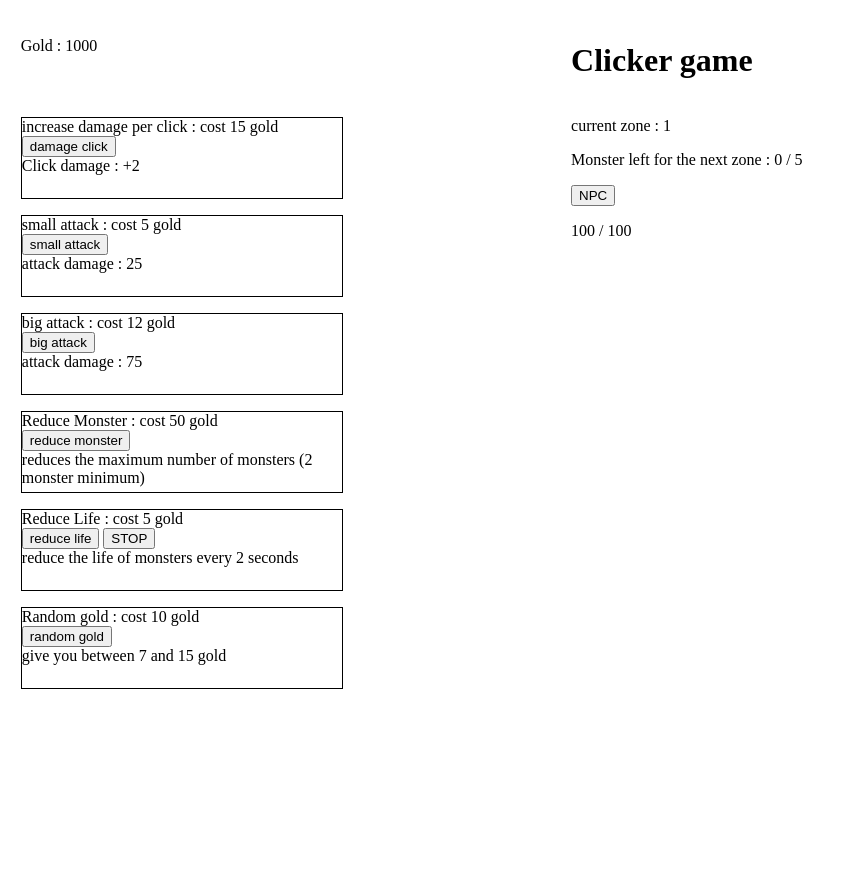
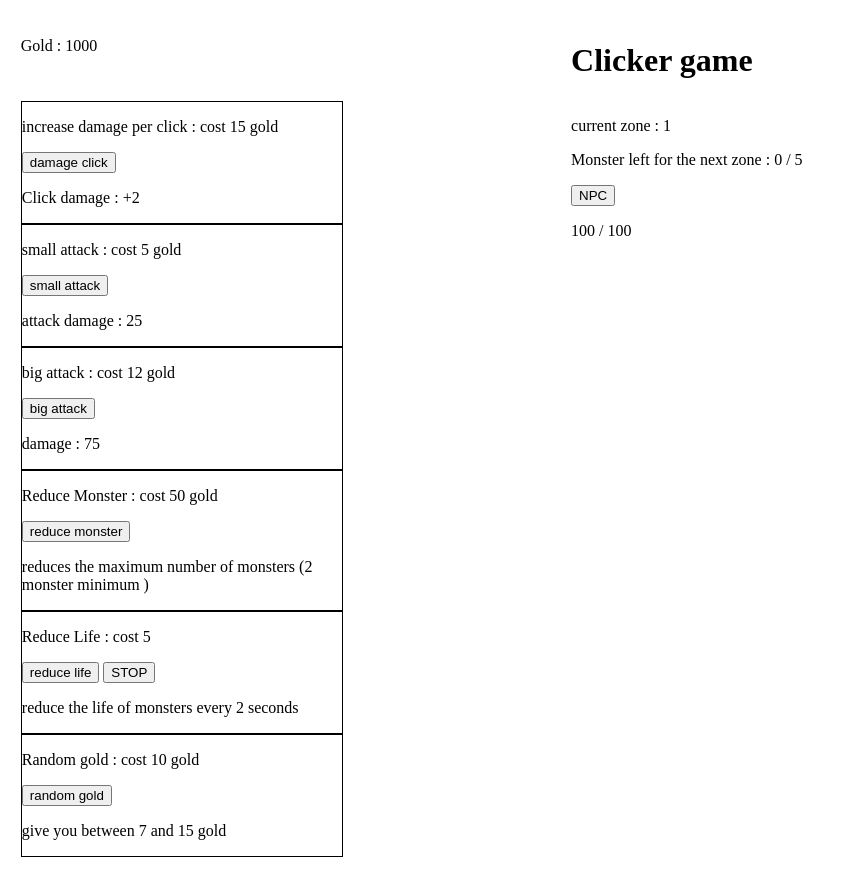
Before and after one commit to SacleuxBenoit/clicker-game, a PHP site: page /game/clicker.php in a window 1280 px wide. Shown: the whole page, without its empty margins (0-844 px from the left). Before the commit the page ends 689 px from the top, so only its background shows below. Run offline with PHP 8.4, Linux system fonts and the light colour scheme.

Commit message:
reorganization of the part nav :arrow_right: clicker.php... delete height for .parNav :arrow_right:  style.css

```diff
--- a/game/clicker.php
+++ b/game/clicker.php
@@ -16,29 +16,42 @@
 
     <nav class="navDamage">
 
-        <p class="parNav">increase damage per click : cost 15 gold <br> <button onclick="damageClick()" id="ButtonDamageClick">damage click</button>
-        <br> Click damage : +2
-        </p>
+        <div class="parNav">
+            <p>increase damage per click : cost 15 gold</p>
+            <button onclick="damageClick()" id="ButtonDamageClick">damage click</button>
+            <p>Click damage : +2</p>
+        </div>
 
-        <p class="parNav">small attack : cost 5 gold <br> <button onclick="smallAttack()" id="ButtonSmallAttack">small attack</button>
-        <br> attack damage : 25
-        </p>
+        <div class="parNav">
+            <p>small attack : cost 5 gold</p>
+            <button onclick="smallAttack()" id="ButtonSmallAttack">small attack</button>
+            <p>attack damage : 25</p>
+        </div>
 
-        <p class="parNav">big attack : cost 12 gold <br> <button onclick="bigAttack()"  id="ButtonBigAttack">big attack</button>
-        <br> attack damage : 75
-        </p>
+        <div class="parNav">
+            <p>big attack : cost 12 gold</p>
+            <button onclick="bigAttack()"  id="ButtonBigAttack">big attack</button>
+            <p>damage : 75</p>
+        </div>
 
-        <p class="parNav">Reduce Monster : cost 50 gold <br> <button onclick="reduceMonster()"  id="ButtonReduceMonster">reduce monster</button>
-        <br> reduces the maximum number of monsters (2 monster minimum)
-        </p>
+        <div class="parNav">
+            <p>Reduce Monster : cost 50 gold</p>
+            <button onclick="reduceMonster()"  id="ButtonReduceMonster">reduce monster</button>
+            <p> reduces the maximum number of monsters (2 monster minimum )</p>
+        </div>
 
-        <p class="parNav">Reduce Life : cost 5 gold<br> <button onclick="startIntReduceLife()"  id="ButtonReduceLife">reduce life</button>
-            <button onclick="clearIntReduceLife()"  id="ButtonClearIntReduceLife">STOP</button>
-            <br> reduce the life of monsters every 2 seconds
-        </p>
+        <div class="parNav">
+            <p>Reduce Life : cost 5</p>
+                <button onclick="startIntReduceLife()"  id="ButtonReduceLife">reduce life</button>
+                <button onclick="clearIntReduceLife()"  id="ButtonClearIntReduceLife">STOP</button>
+                <p> reduce the life of monsters every 2 seconds </p>
+        </div>
 
-        <p class="parNav">Random gold : cost 10 gold <br> <button onclick="randomGold()"  id="ButtonRandomGold">random gold</button>
-        <br> give you between 7 and 15 gold </p>
+        <div class="parNav">
+            <p>Random gold : cost 10 gold</p>
+            <button onclick="randomGold()"  id="ButtonRandomGold">random gold</button>
+            <p> give you between 7 and 15 gold </p>
+        </div>
 
     </nav>
 
--- a/style/style.css
+++ b/style/style.css
@@ -8,7 +8,6 @@ body{
 
 .parNav{
     border: 1px solid black;
-    height: 5em;
     width: 20em;
 }
 
```
